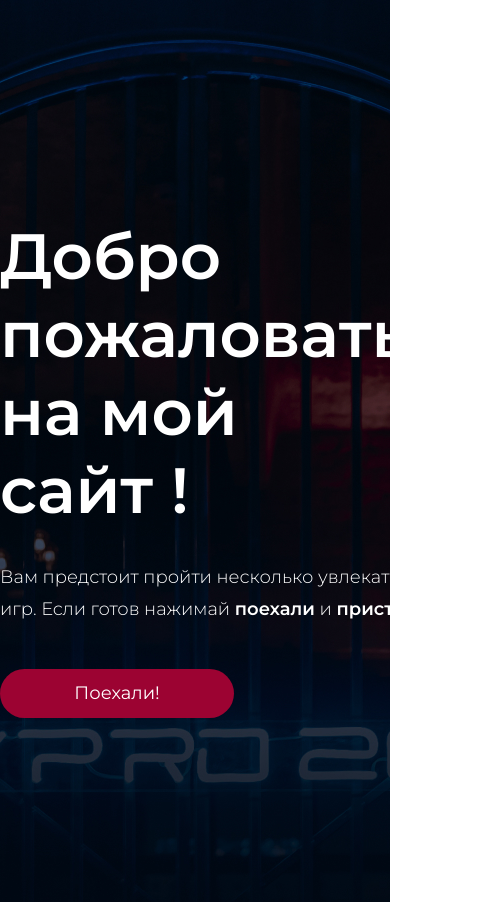
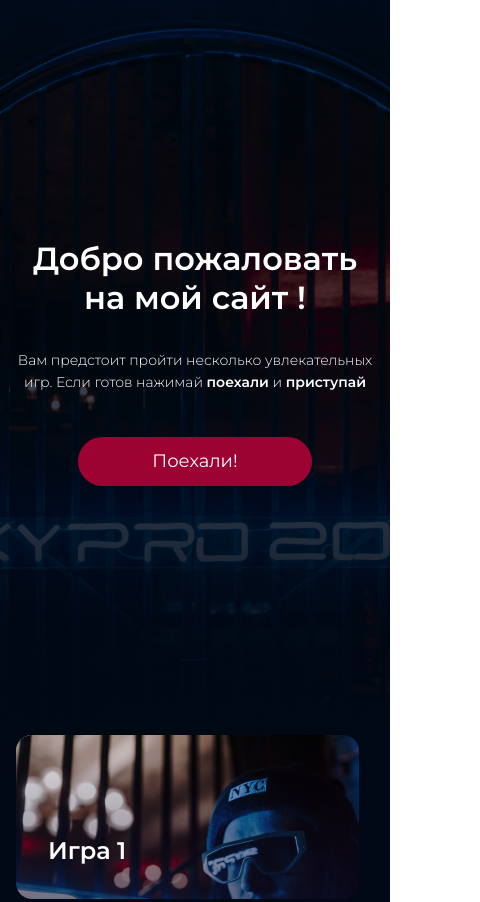
Before and after one commit to depo75/Homework1, a plain HTML site: page index.html in a window 390 px wide. Shown: the top 902 px of the page, 480 px wide, since content can reach past the window. Drawn offline with Linux system fonts and the light colour scheme.

Commit message:
hw2 на проверку

```diff
--- a/style.scss
+++ b/style.scss
@@ -37,6 +37,7 @@ a {
         color: #FFFFFF;
         width: 480px;
         padding-top: 32px;
+
     }
     &__button {
         font-family: 'Montserrat';
@@ -90,3 +91,39 @@ a {
         color: #FFFFFF;
     }
 }
+/*Мобильная версия*/
+
+@media (max-width: 767px) {
+    .center {
+        padding-left: 16px;
+        padding-right: 16px;
+    }
+    .header {
+        height: 735px;
+        &__title {
+            font-size: 32px;
+            line-height: 39px;
+            text-align: center;
+            padding-top: 239px;
+        }
+        &__text {
+            font-size: 14px;
+            line-height: 22px;
+            text-align: center;
+            width: auto;
+        }
+        &__button {
+            position: relative;
+            left: 50%;
+            transform: translate(-50%, 0);
+        }
+    }
+    .play {
+        flex-direction: column;
+        &__item {
+            width: 343px;
+
+        }
+    }
+
+}
```
Also changed, not shown: style.css, 1 other file.
